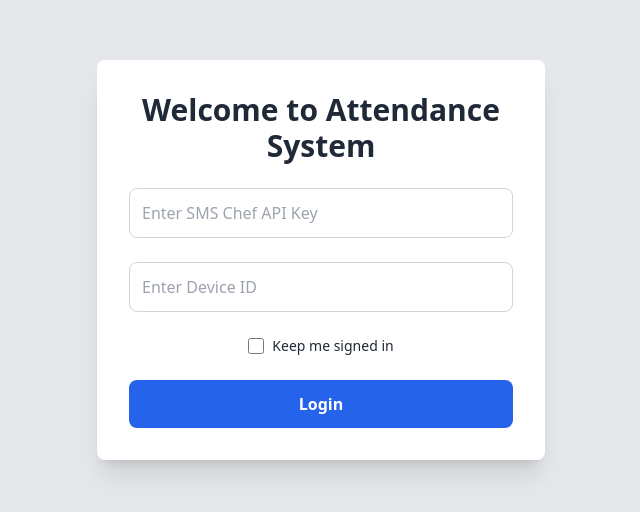
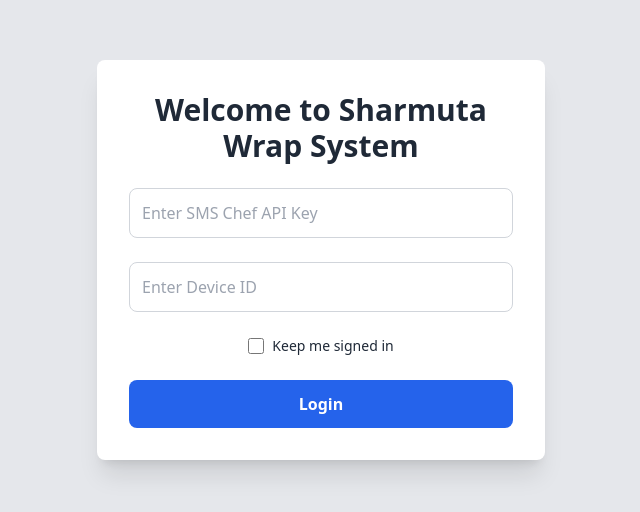
Before and after one commit to MIBAHNAF/attendance-system, a Next.js app: page / in a window 1280 px wide. Shown: the part 140-652 px from the top of the page, without its empty margins (319-959 px from the left). Built offline with nearby package versions, Linux system fonts and the light colour scheme; no server answers.

Commit message:
sharmuta feature

```diff
--- a/app/layout.tsx
+++ b/app/layout.tsx
@@ -1,5 +1,6 @@
 import "./globals.css"; // Correct relative path
 import { Inter, Roboto_Mono } from "next/font/google"; // Import fonts
+import { Analytics } from "@vercel/analytics/react"
 
 const inter = Inter({ subsets: ["latin"], variable: "--font-inter" });
 const robotoMono = Roboto_Mono({ subsets: ["latin"], variable: "--font-roboto-mono" });
--- a/app/page.tsx
+++ b/app/page.tsx
@@ -53,7 +53,7 @@
   return (
     <div className="flex flex-col items-center justify-center min-h-screen bg-gray-200 p-6">
       <div className="bg-white p-8 rounded-lg shadow-xl w-full max-w-md text-center">
-        <h1 className="text-3xl font-bold mb-6 text-gray-800">Welcome to Attendance System</h1>
+        <h1 className="text-3xl font-bold mb-6 text-gray-800">Welcome to Sharmuta Wrap System</h1>
         <div className="space-y-6">
           <input
             type="text"
--- a/package.json
+++ b/package.json
@@ -11,6 +11,7 @@
   "dependencies": {
     "@next/font": "^14.2.15",
     "@supabase/supabase-js": "^2.48.1",
+    "@vercel/analytics": "^1.4.1",
     "autoprefixer": "^10.4.20",
     "next": "^15.1.6",
     "react": "^19.0.0",
```
Also changed, not shown: 1 other file (tests, documents, lock files or other folders).
